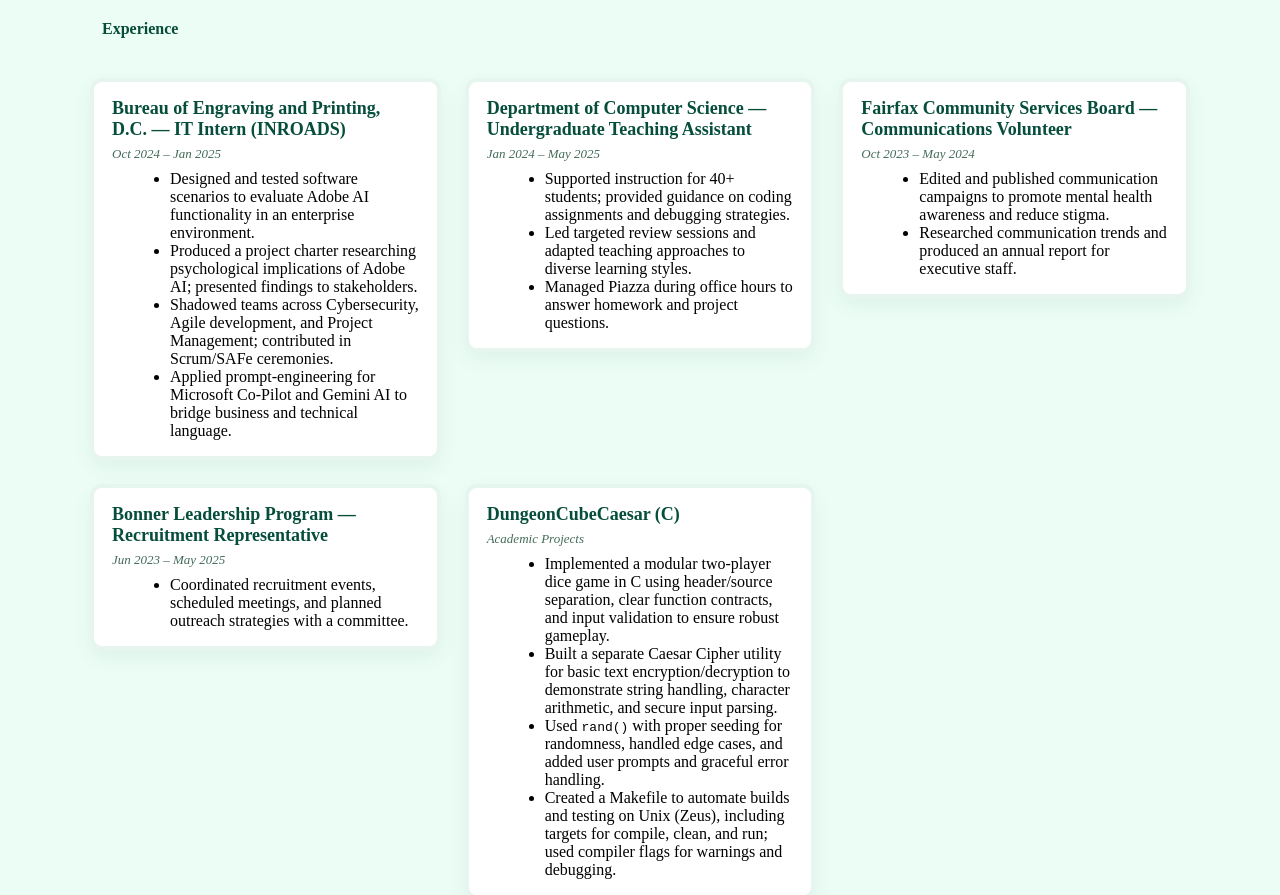
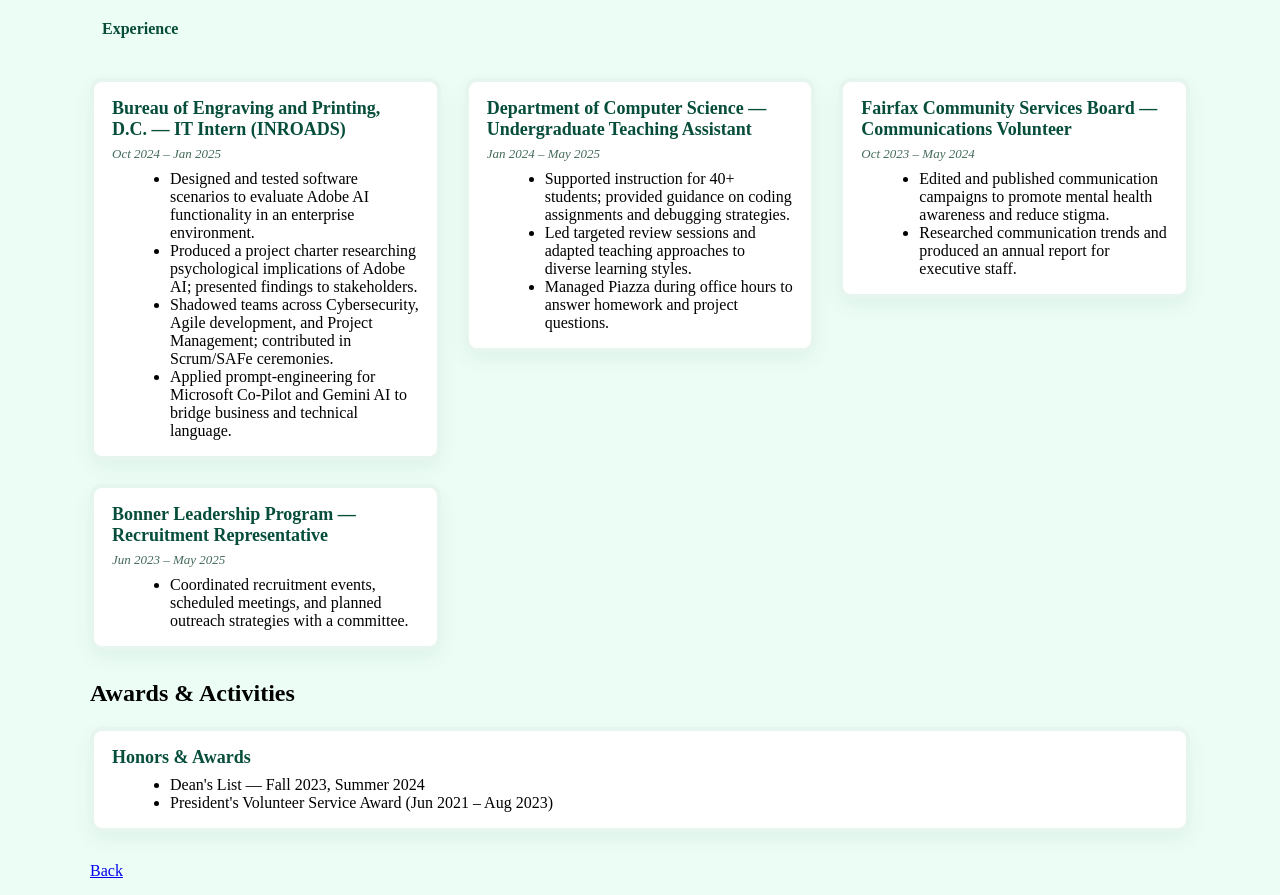
Before and after one commit to clarabkwon/website, a plain HTML site: page experience.html in a window 1280 px wide. Shown: the part 72-967 px from the top of the page. Drawn offline with Linux system fonts and the light colour scheme.

Commit message:
Remove DungeonCubeCaesar project from experience
Removed the DungeonCubeCaesar project details from the experience section.

```diff
--- a/experience.html
+++ b/experience.html
@@ -62,17 +62,6 @@
           <li>Coordinated recruitment events, scheduled meetings, and planned outreach strategies with a committee.</li>
         </ul>
       </article>
-
-      <article class="info-card">
-        <h3>DungeonCubeCaesar (C)</h3>
-        <p class="date"><em>Academic Projects</em></p>
-        <ul>
-          <li>Implemented a modular two-player dice game in C using header/source separation, clear function contracts, and input validation to ensure robust gameplay.</li>
-          <li>Built a separate Caesar Cipher utility for basic text encryption/decryption to demonstrate string handling, character arithmetic, and secure input parsing.</li>
-          <li>Used <code>rand()</code> with proper seeding for randomness, handled edge cases, and added user prompts and graceful error handling.</li>
-          <li>Created a Makefile to automate builds and testing on Unix (Zeus), including targets for compile, clean, and run; used compiler flags for warnings and debugging.</li>
-        </ul>
-      </article>
     </div>
 
     <h2>Awards & Activities</h2>
```
